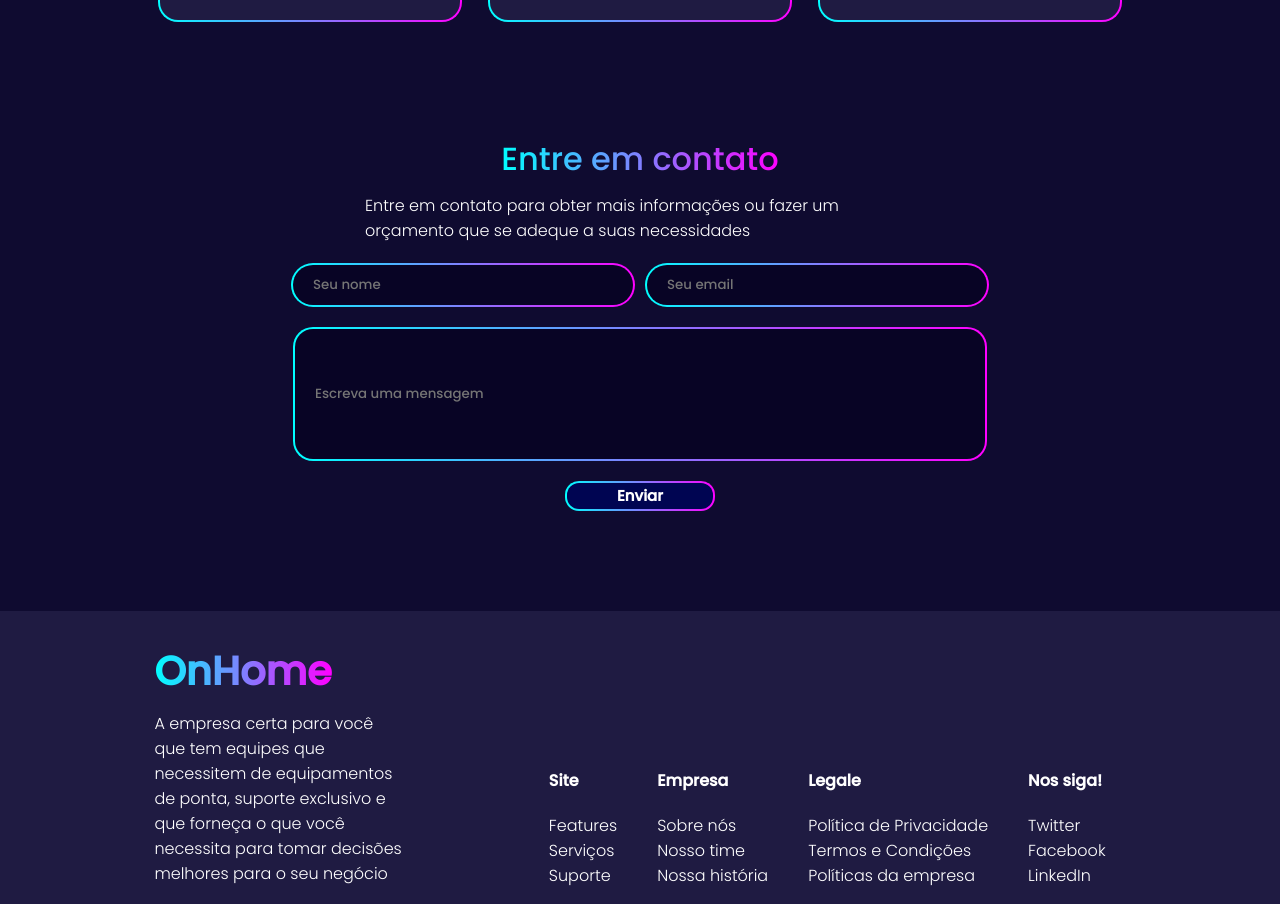
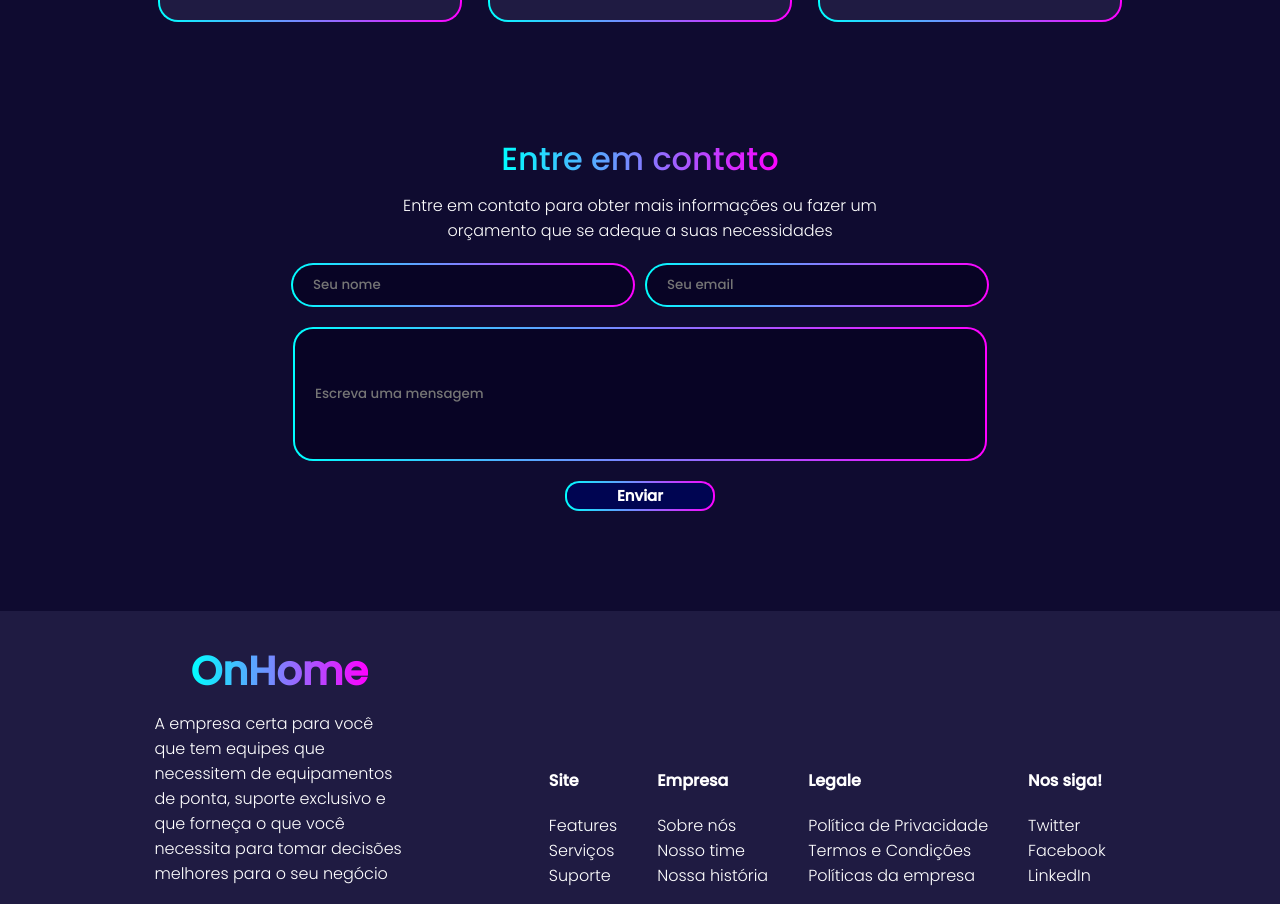
Before and after one commit to julianaesteves/projeto-p.i-onhome-site, a React (Create React App) app in the folder projeto-react/onhome/: page / in a window 1280 px wide. Shown: the part 3836-4740 px from the top of the page. Built offline with nearby package versions, Linux system fonts and the light colour scheme.

Commit message:
ajustando posições dos textos gradientes

```diff
--- a/projeto-react/onhome/src/components/GradientText/index.jsx
+++ b/projeto-react/onhome/src/components/GradientText/index.jsx
@@ -4,7 +4,7 @@ const GradientText = (props) => {
     const className = props.className ?? "";
     const classNameTitle = props.classNameTitle ?? "";
     const classNameSubtitle = props.classNameSubtitle ?? "";
-    const textAlign = props.textAlign ?? "center";
+    const textAlign = props.textAlign ? "center" : "left";
     const marginHorizontal = textAlign === "center" ? "auto" : "0";
 
     return (
--- a/projeto-react/onhome/src/pages/InitialPage/Components/ContactUs/index.jsx
+++ b/projeto-react/onhome/src/pages/InitialPage/Components/ContactUs/index.jsx
@@ -14,6 +14,7 @@ const ContactUs = () => {
         <div className="contact--container">
             <div className="contact--header">
                 <GradientText
+                    textAlign="center"
                     title={"Entre em contato"}
                     subtitle={"Entre em contato para obter mais informações ou fazer um orçamento que se adeque a suas necessidades"}
                 />
--- a/projeto-react/onhome/src/pages/InitialPage/Components/Footer/index.jsx
+++ b/projeto-react/onhome/src/pages/InitialPage/Components/Footer/index.jsx
@@ -28,9 +28,10 @@ const Footer = () => {
     return (
         <div className="footer--container">
             <div className="footer--description">
-                <GradientText title={"OnHome"}
+                <GradientText
+                    textAlign="left"
+                    title={"OnHome"}
                     subtitle={subtitle}
-                    textAlign={"left"}
                     fontSizeTitle={40}
                     fontWeight={"bold"}
                 />
--- a/projeto-react/onhome/src/pages/InitialPage/Components/Produtos/index.jsx
+++ b/projeto-react/onhome/src/pages/InitialPage/Components/Produtos/index.jsx
@@ -9,6 +9,7 @@ const Produtos = () => {
         <section className="products">
             <div className="container">
                 <GradientText className="main-title"
+                    textAlign="center"
                     label="Introdução à"
                     title="Nossos produtos!"
                     subtitle="Esqueça lentidão e estresse durante o trabalho, nossos produtos são da mais alta qualidade e de acordo com o que você precisa."
```
